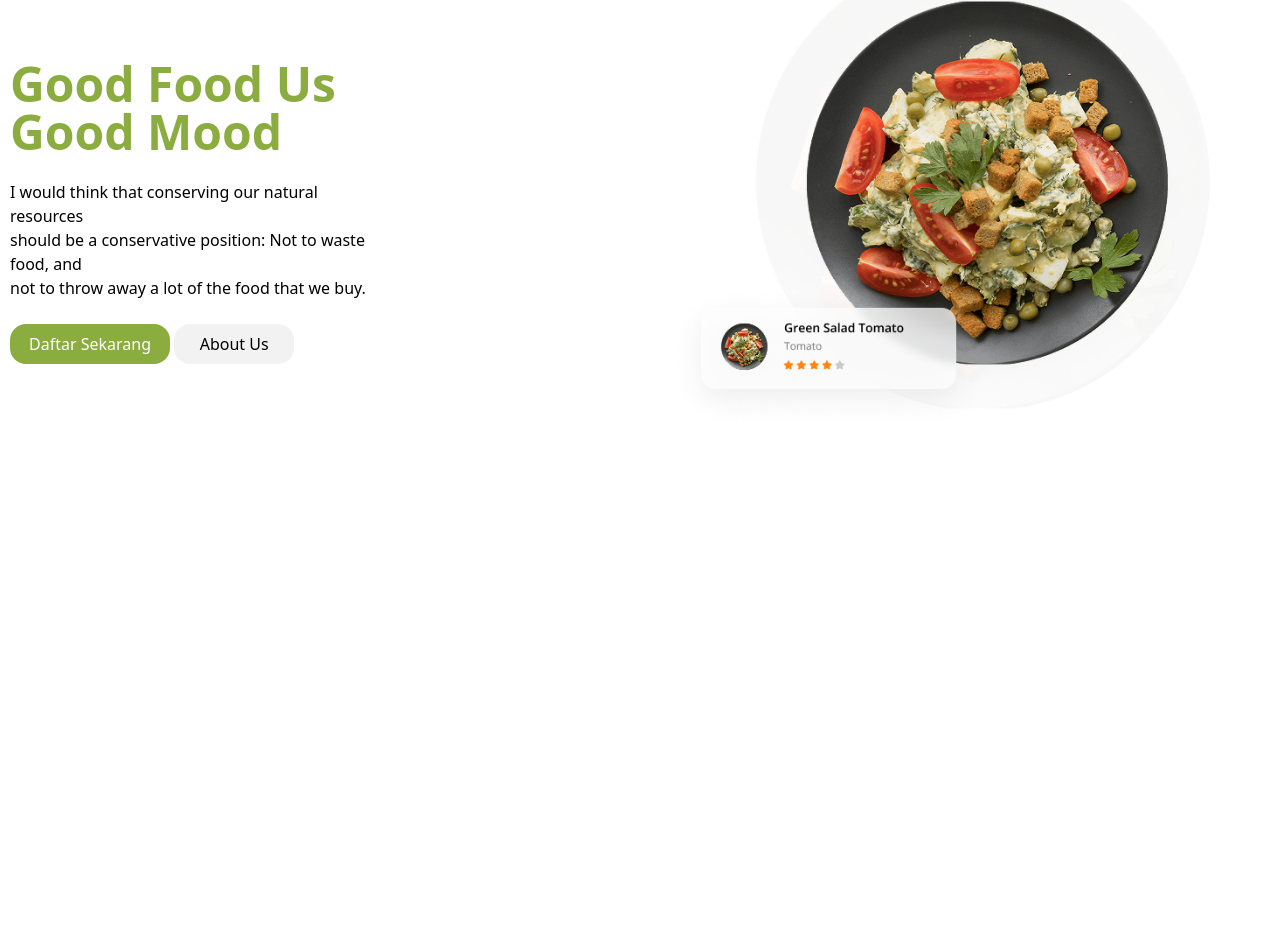
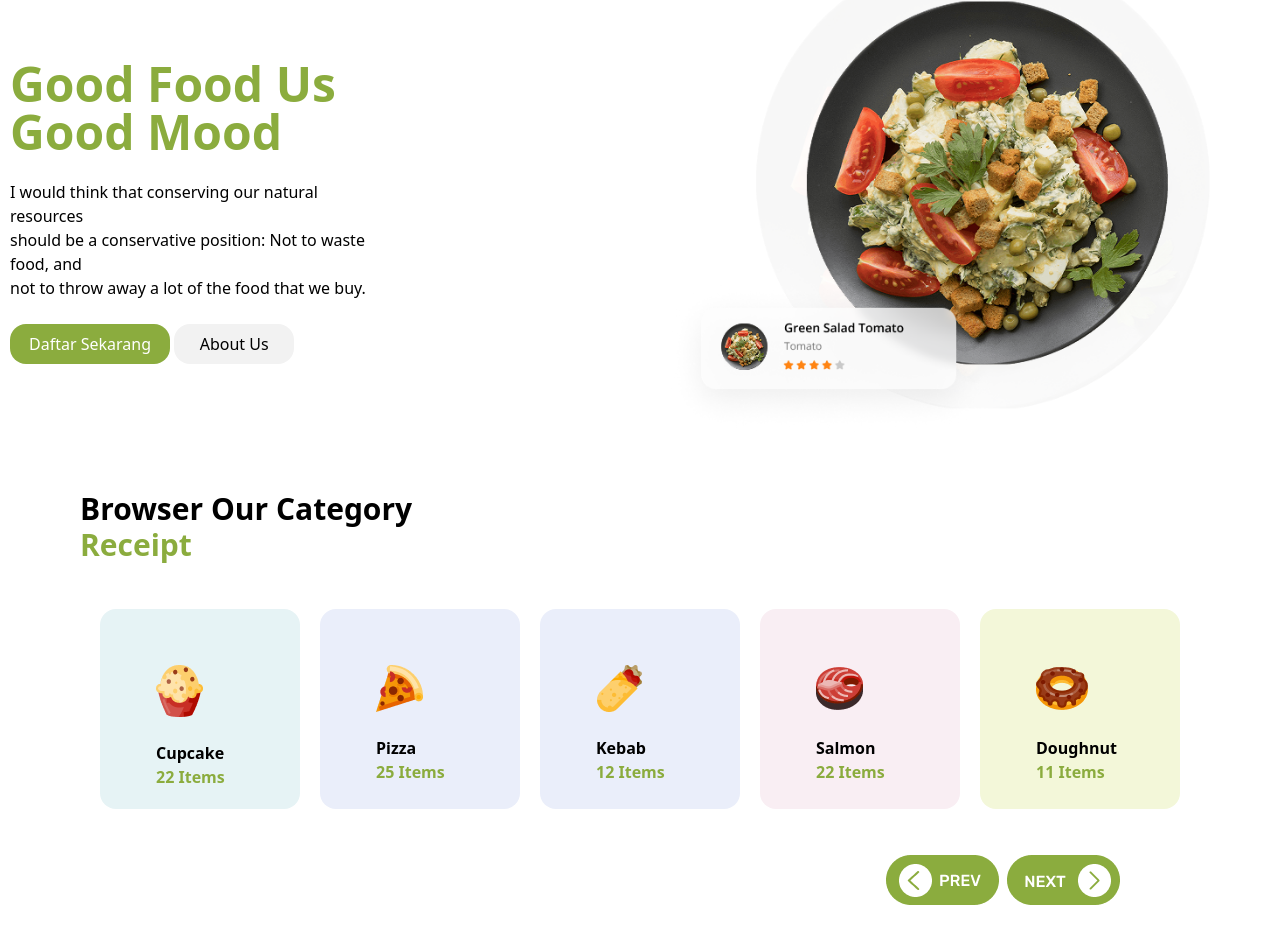
Before and after one commit to nasimovmuhammad7-dotcom/16-01-26, a website: page index.html in a window 1280 px wide. Shown: the part 194-1123 px from the top of the page. Before the commit the page ends 800 px from the top, so only its background shows below. Drawn offline with Linux system fonts and the light colour scheme.

Commit message:
section 2

```diff
--- a/index.html
+++ b/index.html
@@ -36,5 +36,50 @@
             <img src="./src/Group 385.png" alt="">
         </div>
     </div>
+    <div class="font-bold text-3xl  pl-20">
+        <p>Browser Our Category </p>
+        <p class="text-[#8BAC3E]">Receipt</p>
+    </div>
+    <div class="p-1.5 flex justify-center gap-2.5 mt-10">
+        <div class="w-50 bg-[#E6F3F5] rounded-2xl p-14 h-50" >
+            <img src="./src/Image1.png" alt="">
+            <br>
+            <p class="font-bold">Cupcake</p>
+            <p class="text-[#8BAC3E] font-bold">22 Items</p>
+        </div>
+        <br>
+        <div class="w-50 bg-[#EAEEFA] rounded-2xl p-14 h-50" >
+            <img src="./src/pizza2.png" alt="">
+            <br>
+            <p class="font-bold">Pizza</p>
+            <p class="text-[#8BAC3E] font-bold">25 Items</p>
+        </div>
+        <br>
+        <div class="hidden lg:block w-50 bg-[#EAEEFA] rounded-2xl p-14 h-50" >
+            <img src="./src/kebab 1.png" alt="">
+            <br>
+            <p class="font-bold">Kebab</p>
+            <p class="text-[#8BAC3E] font-bold">12 Items</p>
+        </div>
+        <br>
+        <div class="hidden lg:block w-50 bg-[#F9EEF3] rounded-2xl p-14 h-50" >
+            <img src="./src/salmon 1.png" alt="">
+            <br>
+            <p class="font-bold">Salmon</p>
+            <p class="text-[#8BAC3E] font-bold">22 Items</p>
+        </div>
+        <br>
+        <div class="hidden lg:block lg:w-50 lg:bg-[#F3F7D9] lg:rounded-2xl lg:p-14 lg:h-50" >
+            <img src="./src/doughnut 1.png" alt="">
+            <br>
+            <p class="font-bold">Doughnut</p>
+            <p class="text-[#8BAC3E] font-bold">11 Items</p>
+        </div>
+    </div>
+    <div class="flex mt-10 gap-2 justify-end pr-20 lg:pr-40">
+            <img src="./src/Next.png" alt="">
+            <img src="./src/Next (1).png" alt="">
+        </div>
+    <br>
 </body>
 </html>
```
Also changed, not shown: src/Group 402.png (added), src/Image1.png (added), src/Mask Group (1).png (added), src/Mask Group (2).png (added), src/Mask Group (3).png (added), src/Mask Group (4).png (added), src/Mask Group (5).png (added), src/Mask Group (6).png (added), src/Mask Group (7).png (added), src/Mask Group.png (added), src/Next (1).png (added), src/Next.png (added), src/doughnut 1.png (added), src/kebab 1.png (added), 3 more files.
